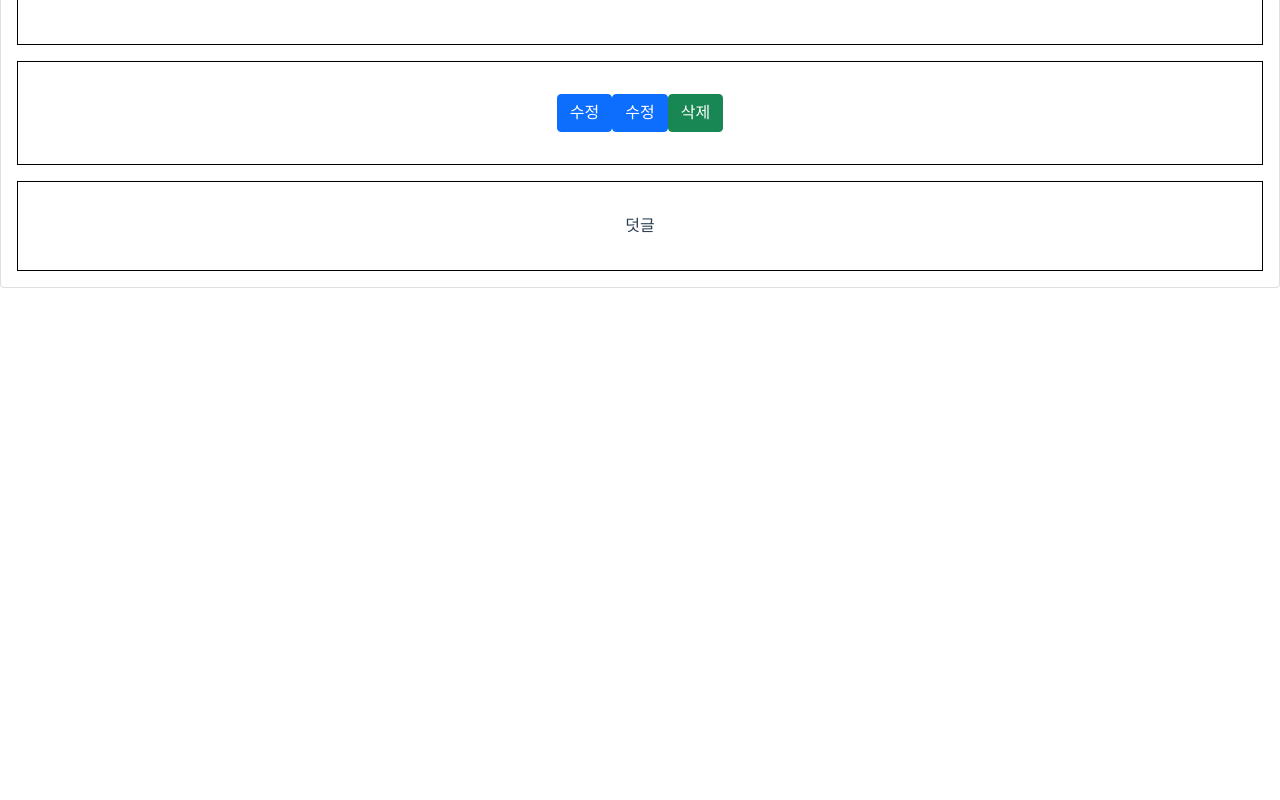
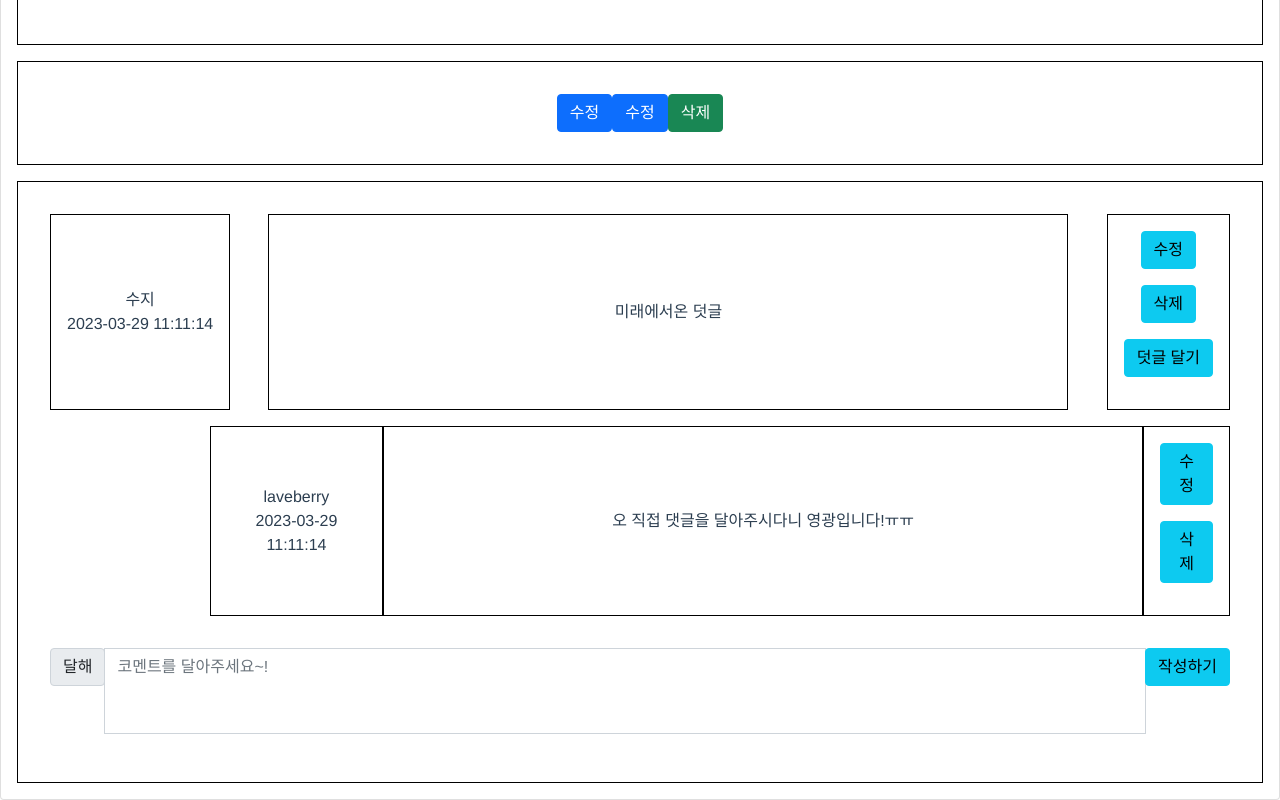
Before and after one commit to laveberry/bootstrap-bbs, a Vue app: page /#/board/free/detail/1 in a window 1280 px wide. Shown: the part 906-1706 px from the top of the page. Before the commit the page ends 1194 px from the top, so only its background shows below. Built offline with nearby package versions, Linux system fonts and the light colour scheme.

Commit message:
대댓글

```diff
--- /dev/null
+++ b/src/components/CommentCreate.vue
@@ -0,0 +1,73 @@
+<template>
+  <div class="comment-create">
+    <b-input-group :prepend="name" class="mt-3">
+      <b-form-textarea
+        id="textarea"
+        v-model="context"
+        :placeholder="isSubComment ? '덧글에 덧글을 달아주세요~!' : '코멘트를 달아주세요~!'"
+        rows="3"
+        max-rows="6"
+      ></b-form-textarea>
+      <b-input-group-append>
+        <b-button variant="info" @click="isSubComment ? createSubComment() : createComment()">작성하기</b-button>
+      </b-input-group-append>
+    </b-input-group>
+  </div>
+</template>
+
+<script>
+import data from '@/data'
+
+export default {
+    name : 'CommentCreate',
+    //넘어온 props 형태정의
+    props:{
+        contentId : Number,
+        commentId : Number,
+        isSubComment: Boolean,
+        reloadComments : Function,
+        reloadSubComments : Function,
+        subCommentToggle : Function,
+    },
+    data(){
+        return{
+            name: '달해',
+            context: '', //덧글내용
+        };
+    },
+    methods:{
+        createComment(){
+            data.Comment.push({
+               comment_id : data.Comment[data.Comment.length -1].comment_id + 1, //기존마지막댓글 +1
+                user_id : 1,
+                content_id : this.contentId, //게시물 아이디 props로
+                context : this.context,
+                created_at : '2018-03-29 11:11:14',
+                updated_at: null
+            });
+            this.reloadComments();
+            this.context = '';
+        },
+        createSubComment(){
+            data.SubComment.push({
+                subcomment_id : data.SubComment[data.SubComment.length -1].subcomment_id + 1, //기존마지막댓글 +1
+                user_id : 1,
+                Comment_id : this.commentId, //게시물 아이디 props로
+                context : this.context,
+                created_at : '2020-12-24 12:25:44',
+                updated_at: null
+            });
+            this.reloadSubComments(); //대댓글 reload
+            this.subCommentToggle(); //input닫아주기
+            this.context = '';
+        }
+    }
+};
+</script>
+
+<style scoped>
+.comment-create {
+  display: flex;
+  margin-bottom: 1em;
+}
+</style>
--- /dev/null
+++ b/src/components/CommentList.vue
@@ -0,0 +1,40 @@
+<template>
+    <div>
+        <div :key="item.comment_id" v-for="item in comments">
+            <!-- <div>{{item.context}}</div> -->
+            <CommentListItem :commentObj="item" />
+        </div>
+        <!-- 내 댓글작성 -->
+        <CommentCreate :contentId="contentId"  :reloadComments="reloadComments" />
+    </div>
+</template>
+
+<script>
+import data from '@/data'
+import CommentListItem from './CommentListItem';
+import CommentCreate from './CommentCreate';
+
+export default {
+    name : 'CommentList',
+    //부모가 넘겨준 props 자식컴포넌트에서 사용하기
+    props:{
+        contentId: Number,
+    },
+    components:{
+        CommentListItem,
+        CommentCreate,
+    },
+
+    data(){
+        return {
+            comments : data.Comment.filter(item => item.content_id === this.contentId)
+        }
+    },
+    methods:{
+        reloadComments(){
+            this.comments = data.Comment.filter(item => item.content_id === this.contentId)
+        },
+
+    }
+};
+</script>
--- /dev/null
+++ b/src/components/CommentListItem.vue
@@ -0,0 +1,133 @@
+<template>
+    <div>
+        <div class="comment-list-item">
+            <div class="comment-list-item-name">
+                <div>{{name}}</div>
+                <div>{{commentObj.created_at}}</div>
+            </div>
+            <div class="comment-list-item-context">{{commentObj.context}}</div>
+            <div class="comment-list-item-button">
+                <b-button variant="info">수정</b-button>
+                <b-button variant="info">삭제</b-button>
+                <b-button variant="info" @click="subCommentToggle">덧글 달기</b-button>
+            </div>
+        </div>
+        <!-- ★★대댓글 작성 안된다!!!!!!!!!!!!!!!!!! -->
+        <!-- 대댓글 달기  -->
+        <template v-if="subCommentCreateToggle">
+            <CommentCreate
+                :isSubComment="true"
+                :commentId="commentObj.comment_id"
+                :reloadSubComments="reloadSubComments"
+                :subCommentToggle = "subCommentToggle"
+            />
+        </template>
+        <template v-if="subCommentList.length > 0">
+            <div
+                class="comment-list-item-subcomment-list"
+                :key = "item.subcomment_id"
+                v-for = "item in subCommentList"
+            >
+                <div class="comment-list-item-name">
+                    <div>{{item.user_name}}</div>
+                    <div>{{item.created_at}}</div>
+                </div>
+                <div class="comment-list-item-context">{{item.context}}</div>
+                <div class="comment-list-item-button">
+                    <b-button variant="info">수정</b-button>
+                    <b-button variant="info">삭제</b-button>
+                </div>
+            </div>
+        </template>
+    </div>
+</template>
+
+<script>
+import data from '@/data'
+import CommentCreate from './CommentCreate'
+
+export default {
+    name : 'CommentListItem',
+    props:{
+        commentObj : Object,
+    },
+    components:{
+        CommentCreate
+    },
+    data(){
+        return {
+            name : data.User.filter(
+                item => item.user_id === this.commentObj.user_id
+            )[0].name,
+            subCommentList: data.SubComment.filter(
+                item => item.comment_id === this.commentObj.comment_id
+            ).map(subCommentItem =>({ //map으로 subName 속성 추가
+                ...subCommentItem,
+                user_name : data.User.filter(
+                    item => item.user_id === subCommentItem.user_id
+                )[0].name
+            })),
+            //초기값 세팅
+            subCommentCreateToggle: false
+        }
+    },
+    methods:{
+        subCommentToggle(){
+            //대댓글
+            this.subCommentCreateToggle = !this.subCommentCreateToggle;
+        },
+        //대댓글
+        reloadSubComments(){
+            this.subCommentList = data.SubComment.filter(
+                item => item.comment_id === this.commentObj.comment_id
+                ).map(subCommentItem => ({
+                    ...subCommentItem,
+                    user_name: data.User.filter(
+                        item => item.user_id === subCommentItem.user_id
+                    )[0].name
+            }));
+        }
+    }
+};
+</script>
+
+
+<style scoped>
+.comment-list-item {
+  display: flex;
+  justify-content: space-between;
+  padding-bottom: 1em;
+}
+.comment-list-item-name {
+  display: flex;
+  flex-direction: column;
+  justify-content: center;
+  align-items: center;
+  border: 0.5px solid black;
+  padding: 1em;
+}
+.comment-list-item-context {
+  display: flex;
+  justify-content: center;
+  align-items: center;
+  width: 50em;
+  border: 0.5px solid black;
+}
+.comment-list-item-button {
+  display: flex;
+  flex-direction: column;
+  justify-content: center;
+  align-items: center;
+  border: 0.5px solid black;
+  padding: 1em;
+}
+.btn {
+  margin-bottom: 1em;
+}
+.comment-list-item-subcomment-list {
+  display: flex;
+  justify-content: space-between;
+  padding-bottom: 1em;
+  margin-left: 10em;
+}
+</style>
--- a/src/components/ContentDetail.vue
+++ b/src/components/ContentDetail.vue
@@ -28,15 +28,22 @@
         <b-button variant="success" @click="deleteData">삭제</b-button>
       </div>
       <div class="content-detail-comment">
-        덧글
+        <!-- contentId의 props에 여기의 contentId 값 넣어주기 -->
+        <!-- props: 부모컴포넌트가 자식 컴포넌트에게 값 넘겨줄때 -->
+        <CommentList :contentId="contentId"/>
       </div>
     </b-card>
   </div>
 </template>
 <script>
 import data from "@/data";
+import CommentList from './CommentList';
+
 export default {
   name: "ContentDetail",
+  components:{
+    CommentList
+  },
   data() {
     const contentId = Number(this.$route.params.contentId);
     const contentData = data.Content.filter(item => item.content_id === contentId)[0]
```
